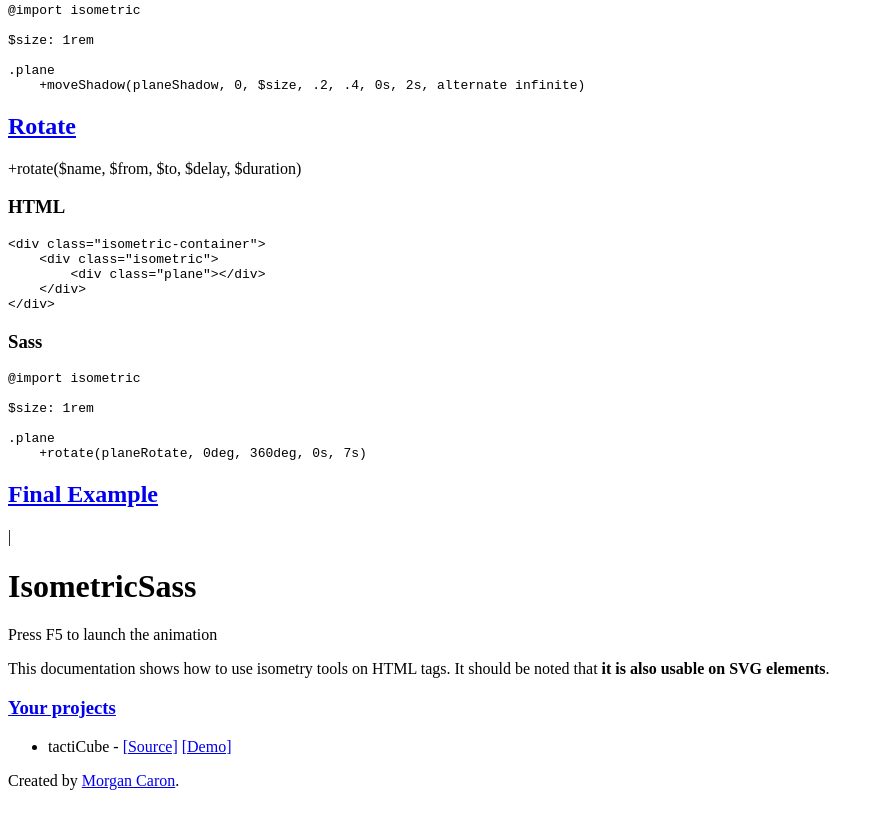
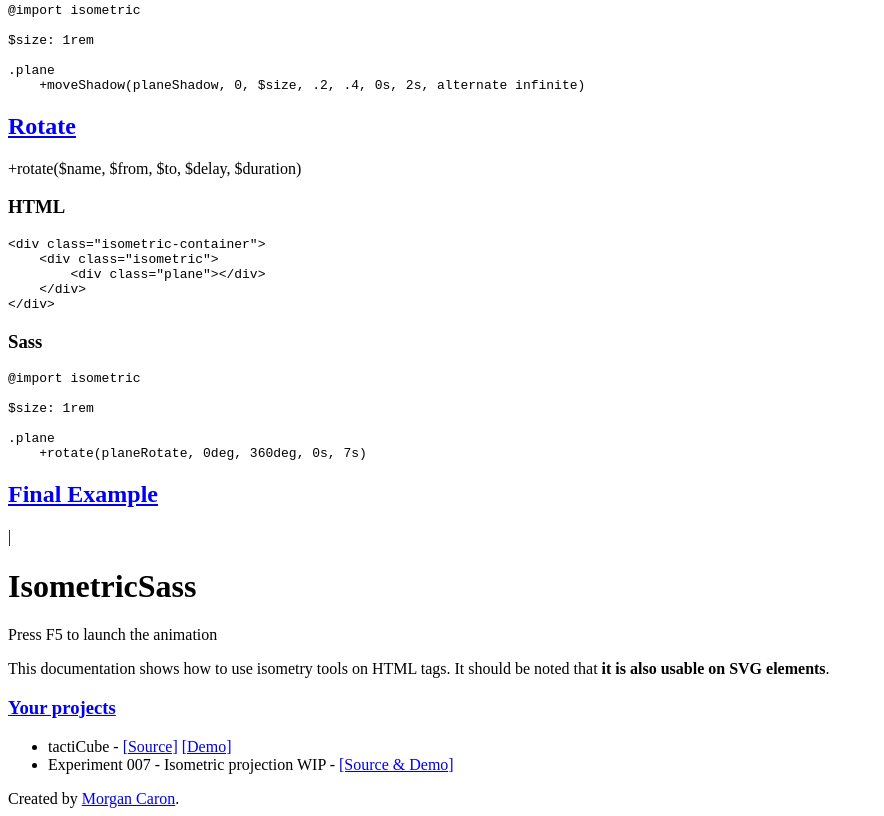
Before and after one commit to MorganCaron/IsometricSass, a website: page src/docs/index.html in a window 1280 px wide. Shown: the part 4222-5038 px from the top of the page, without its empty margins (0-884 px from the left). Drawn offline with Linux system fonts and the light colour scheme.

Commit message:
Experiment 007 - Isometric projection WIP

```diff
--- a/src/docs/index.html
+++ b/src/docs/index.html
@@ -569,6 +569,7 @@ $size: 1rem
 			<h3 id="projects"><a href="#projects" title="anchor">Your projects</a></h3>
 			<ul class="list-triangle">
 				<li>tactiCube - <a href="https://github.com/yip-theodore/tactiCube">[Source]</a> <a href="https://yip-theodore.github.io/tactiCube/">[Demo]</a></li>
+				<li>Experiment 007 - Isometric projection WIP - <a href="https://codepen.io/ttaiyo/pen/wvBqaBK">[Source & Demo]</a></li>
 			</ul>
 
 			<footer class="lead text-right">
```
